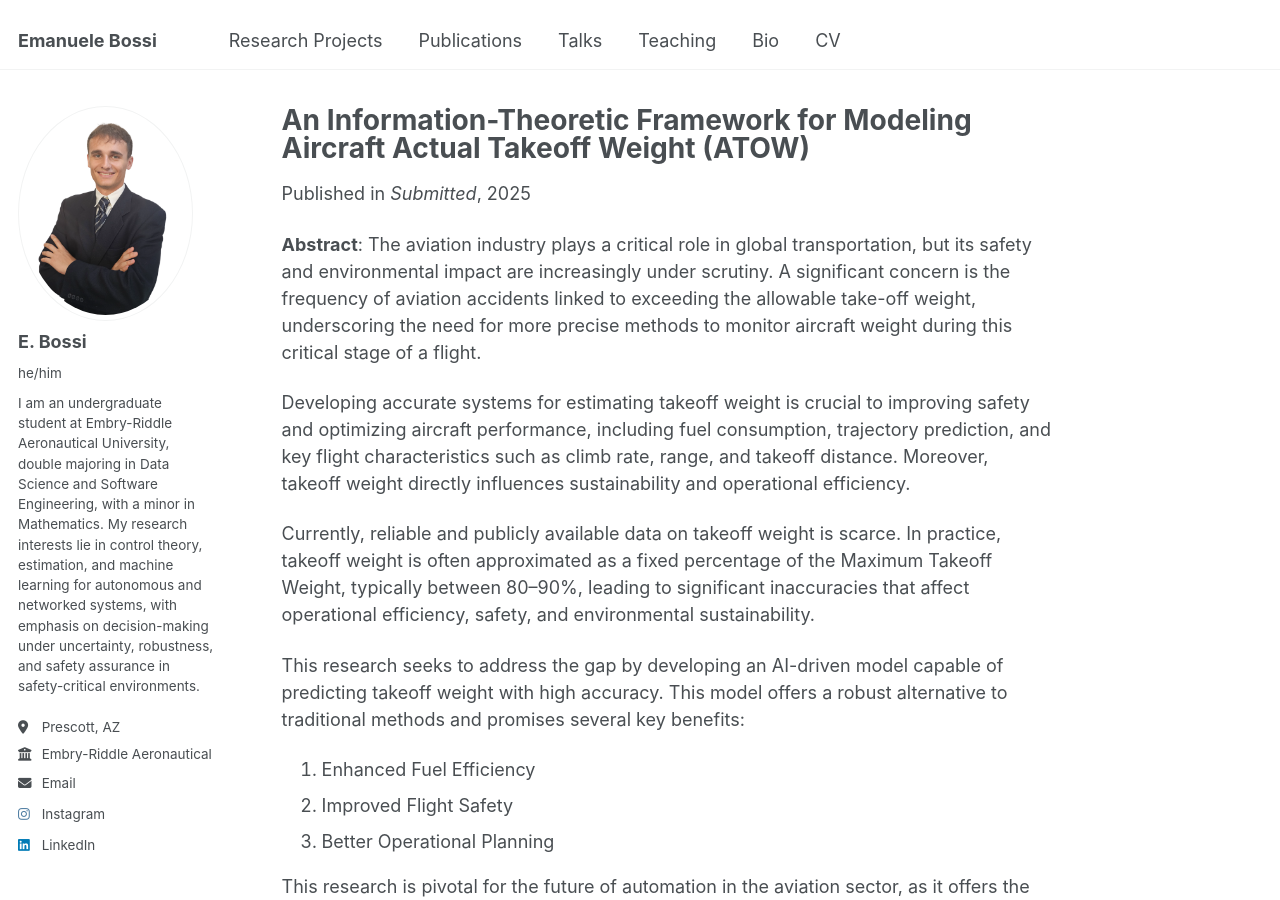
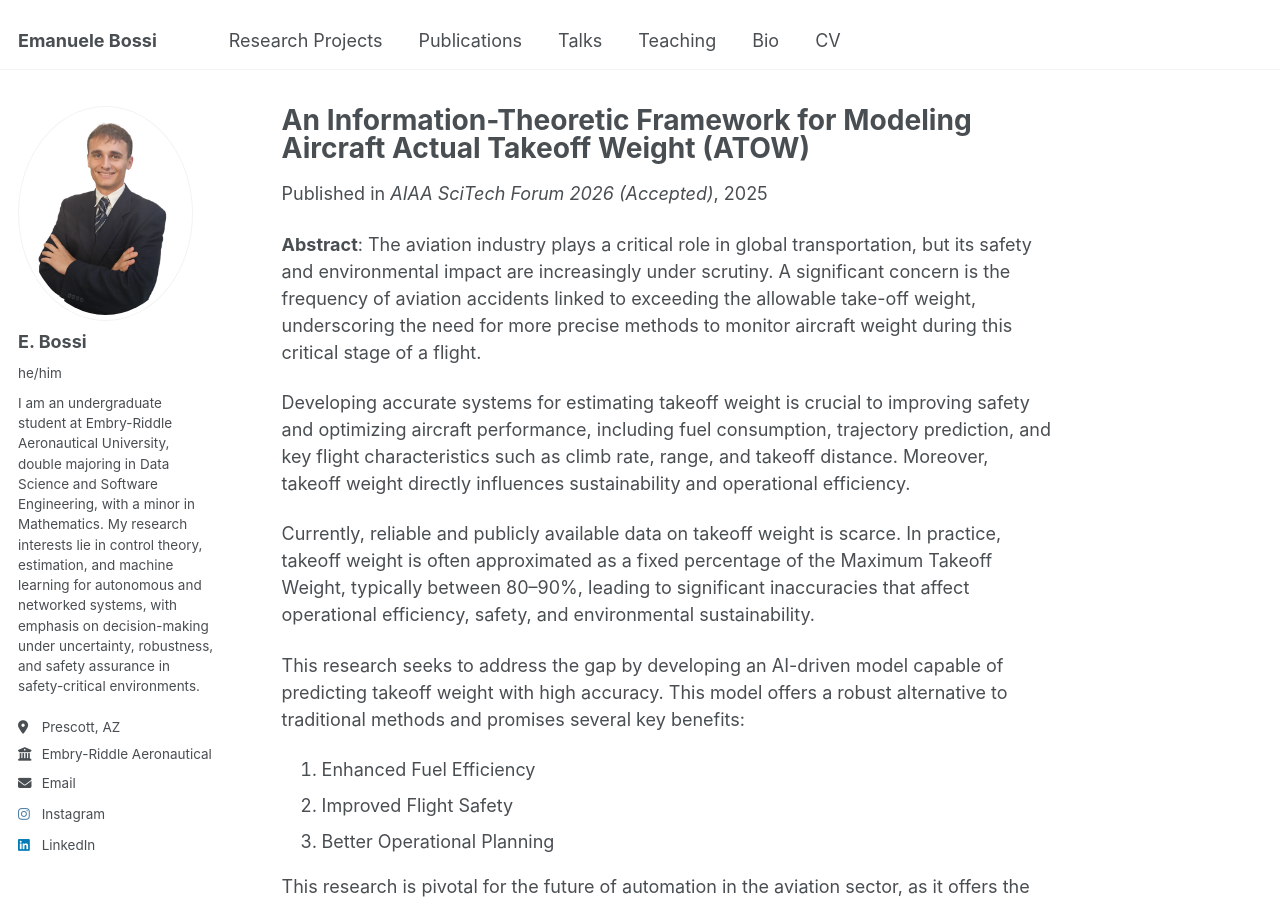
Before and after one commit to bossiemanuele/bossiemanuele.github.io, a Jekyll site: the page built from _publications/2025-12-31-An-Information-Theoretic-Framework-for-Modeling-Aircraft-Actual-Takeoff-Weight.md, in a window 1280 px wide and 900 px high. Built offline with Jekyll 4.4.1, drawn with Linux system fonts in a browser that asks for light colours.

Commit message:
Update 2025-12-31-An-Information-Theoretic-Framework-for-Modeling-Aircraft-Actual-Takeoff-Weight.md

```diff
--- a/_publications/2025-12-31-An-Information-Theoretic-Framework-for-Modeling-Aircraft-Actual-Takeoff-Weight.md
+++ b/_publications/2025-12-31-An-Information-Theoretic-Framework-for-Modeling-Aircraft-Actual-Takeoff-Weight.md
@@ -5,7 +5,7 @@ category: conferences
 permalink: /publication/2025-12-31-An-Information-Theoretic-Framework-for-Modeling-Aircraft-Actual-Takeoff-Weight
 excerpt: ''
 date: 2025-12-31
-venue: 'Submitted'
+venue: 'AIAA SciTech Forum 2026 (Accepted)'
 paperurl: 'http://bossiemanuele.github.io/files/Bossi_Abstract.pdf'
 citation: 'Bossi, E., AlMomani, R. (2025). "An Information-Theoretic Framework for Modeling Aircraft Actual Takeoff Weight (ATOW)." AIAA SciTech Forum 2026, Orlando, FL. (Accepted).'
 ---
```
